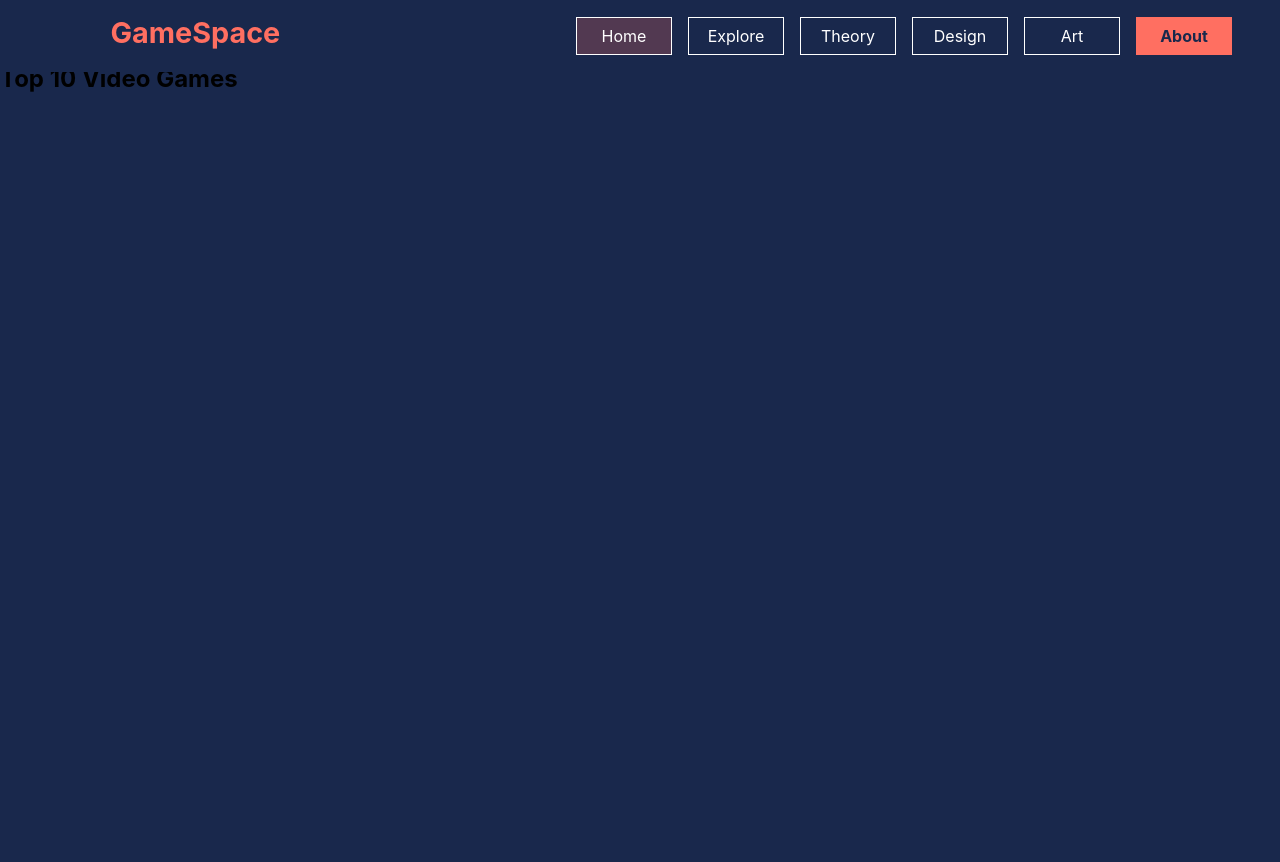
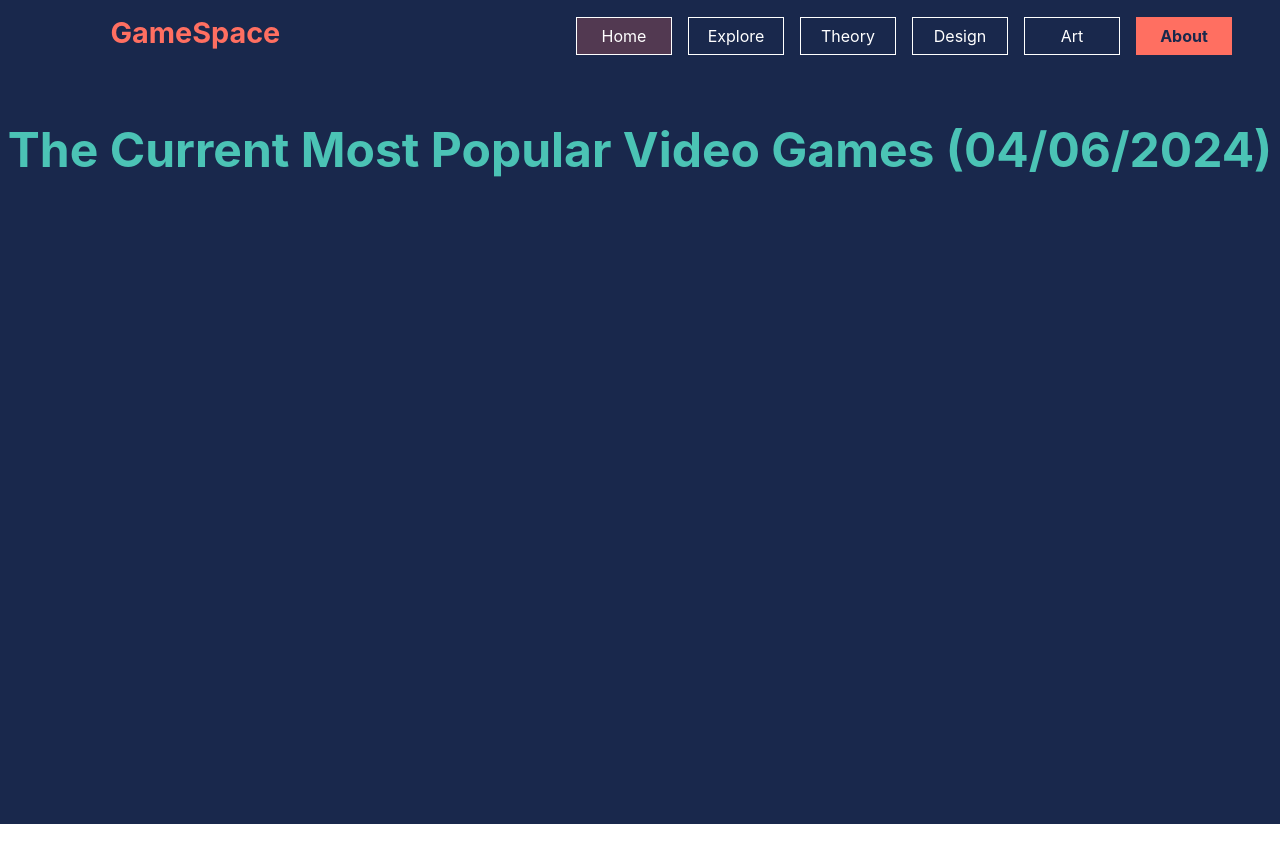
Before and after one commit to KeenanKistoo/2438840_Exam, a React (Create React App) app in the folder gamer-hub/: page / in a window 1280 px wide. After the commit the page ends 824 px from the top, so only its background shows below. Built offline with nearby package versions, Linux system fonts and the light colour scheme.

Commit message:
Updated Homepage

```diff
--- /dev/null
+++ b/gamer-hub/src/Components/Subhead/Subhead.css
@@ -0,0 +1,7 @@
+
+h2.sub-head-home{
+    padding-top: 6rem;
+    font-size: 3rem;
+    color: #4bc3b5;
+    text-align: center;
+}
--- /dev/null
+++ b/gamer-hub/src/Components/Subhead/Subhead.jsx
@@ -0,0 +1,33 @@
+import {React, useEffect, useRef} from 'react';
+import {motion, useInView, useAnimation} from 'framer-motion';
+import '../Subhead/Subhead.css'
+function Subhead(props){
+    const {heading} = props;
+    const ref = useRef(null);
+    const isInView = useInView(ref, {once: true});
+
+    const subHeadControls = useAnimation();
+
+    useEffect(() => {
+        if(isInView){
+            subHeadControls.start("visible");
+        }
+    }, [isInView])
+
+  return (
+        <motion.section
+            className='home-head'
+            ref={ref}
+            variants={{
+                hidden: {opacity: 0, y: 20},
+                visible: {opacity:1, y: 0}
+            }}
+            initial="hidden"
+            animate={subHeadControls}
+            transition={{duration: 0.5, delay: 0.25}}>
+                <h2 className='sub-head-home'>{heading}</h2>
+        </motion.section>
+  );
+};
+
+export default Subhead;
--- a/gamer-hub/src/Pages/About/About.jsx
+++ b/gamer-hub/src/Pages/About/About.jsx
@@ -1,4 +1,5 @@
 import React from 'react'
+import '../About/About.css'
 
  function About()  {
 
--- a/gamer-hub/src/Pages/Home/Home.css
+++ b/gamer-hub/src/Pages/Home/Home.css
@@ -1,9 +1,5 @@
-main{
+main.home-main{
     background-color: #19284c;
     margin-top: -1rem;
     height: 100vh;
 }
-
-h2{
-    margin-top: 5rem;
-}
--- a/gamer-hub/src/Pages/Home/Home.jsx
+++ b/gamer-hub/src/Pages/Home/Home.jsx
@@ -1,11 +1,14 @@
-import React from 'react';
+import {React} from 'react';
+import Subhead from '../../Components/Subhead/Subhead';
 import '../Home/Home.css'
 function Home(){
 
 
   return (
-    <main>
-        <h2>Top 10 Video Games</h2>
+    <main className='home-main'>
+       <Subhead
+       heading="The Current Most Popular Video Games (04/06/2024)"
+       />
     </main>
   );
 };
```
Also changed, not shown: gamer-hub/src/Components/Rank/Rank.css (added), gamer-hub/src/Components/Rank/Rank.jsx (added).
